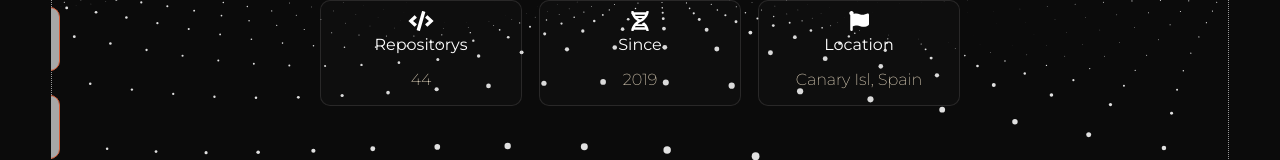
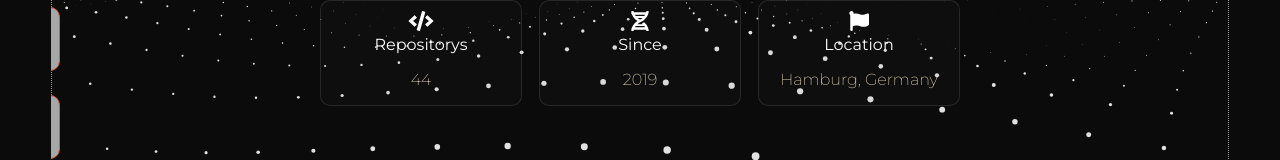
Before and after one commit to jdluis/My-portafolio, a React (Vite) app: page /about in a window 1280 px wide. Shown: the part 405-565 px from the top of the page. Built offline with nearby package versions, Linux system fonts and the light colour scheme.

Commit message:
change location

```diff
--- a/src/routes/About/index.jsx
+++ b/src/routes/About/index.jsx
@@ -59,7 +59,7 @@ function About() {
             <div className='resume-card'>
               <FaFlag className='icon' />
               <h4>Location</h4>
-              <p>Canary Isl, Spain</p>
+              <p>Hamburg, Germany</p>
             </div>
           </div>
         </div>
```
